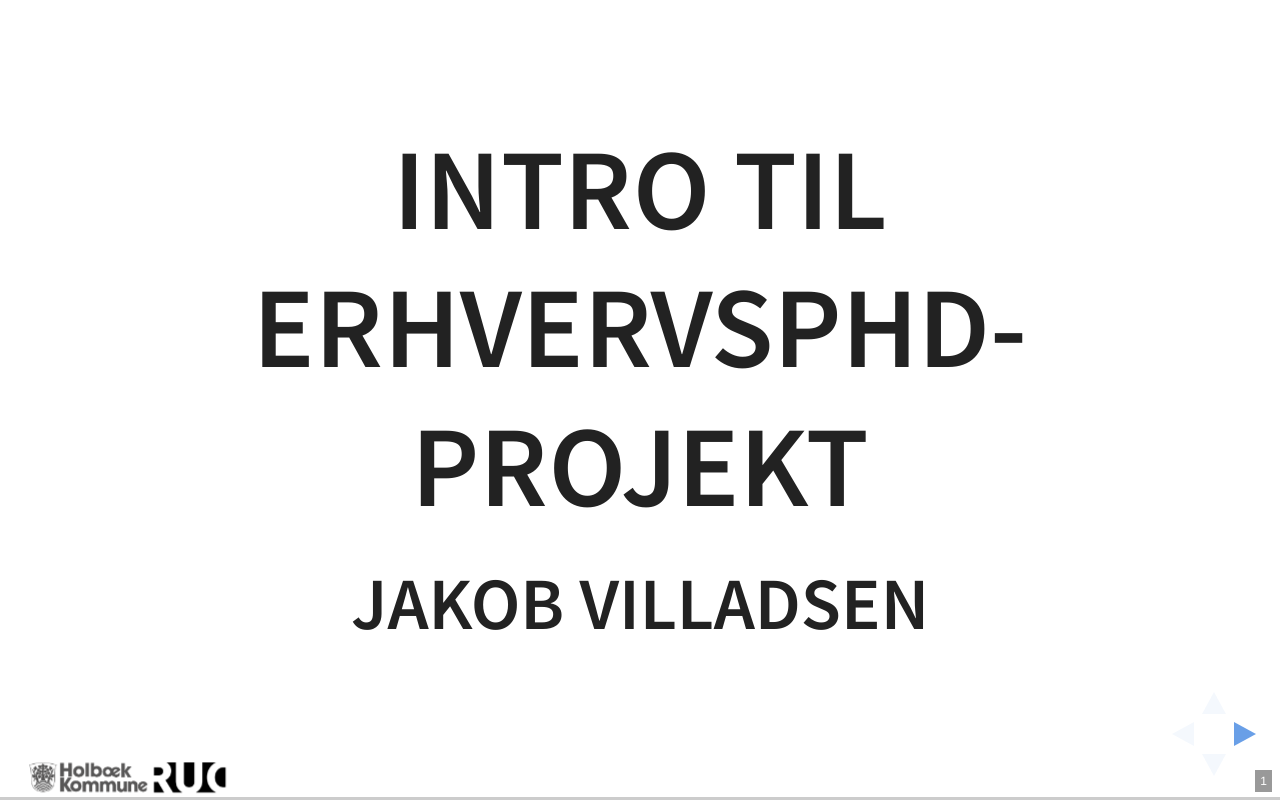
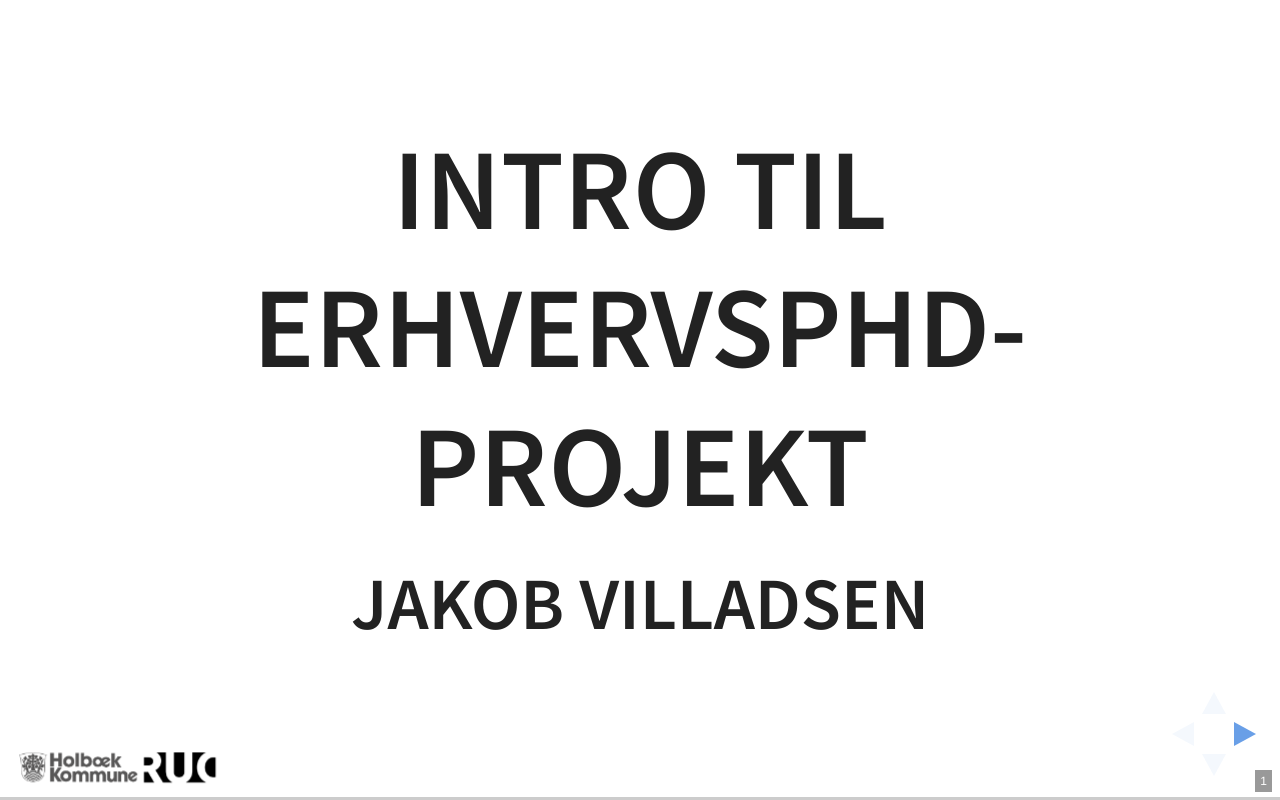
Before and after one commit to jakobsv/slides, a plain HTML site: page phd-intro.html in a window 1280 px wide. Drawn offline with Linux system fonts and the light colour scheme.

Commit message:
Edit custom.css

```diff
--- a/css/custom.css
+++ b/css/custom.css
@@ -24,8 +24,8 @@
 body:after {
     content: url(../images/logo_holbaek-ruc.png);
     position: fixed;
-    bottom: -30px;
-    left: -200px;
+    bottom: -20px;
+    left: -210px;
     transform: scale(.3);
 }
 
```
